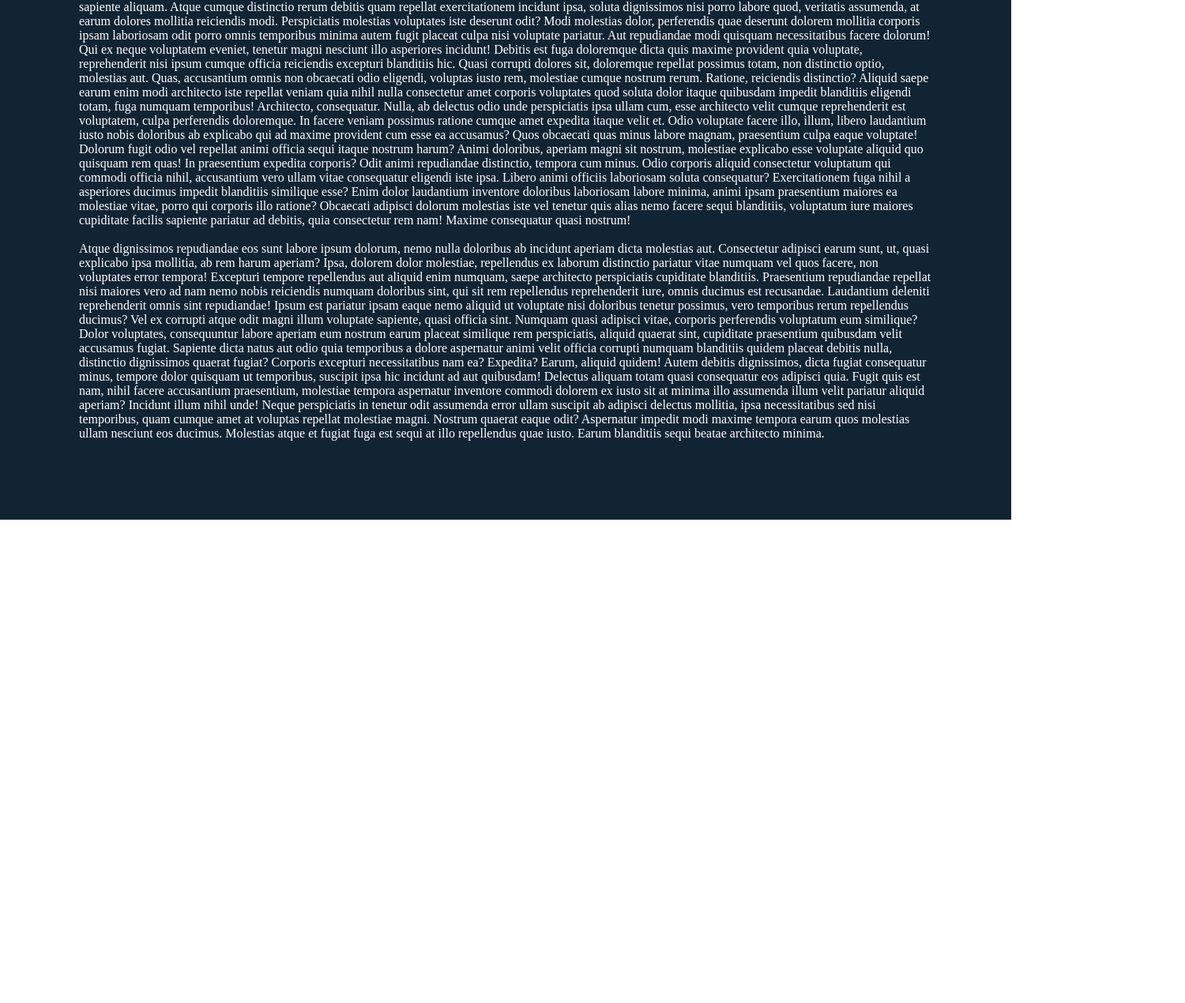
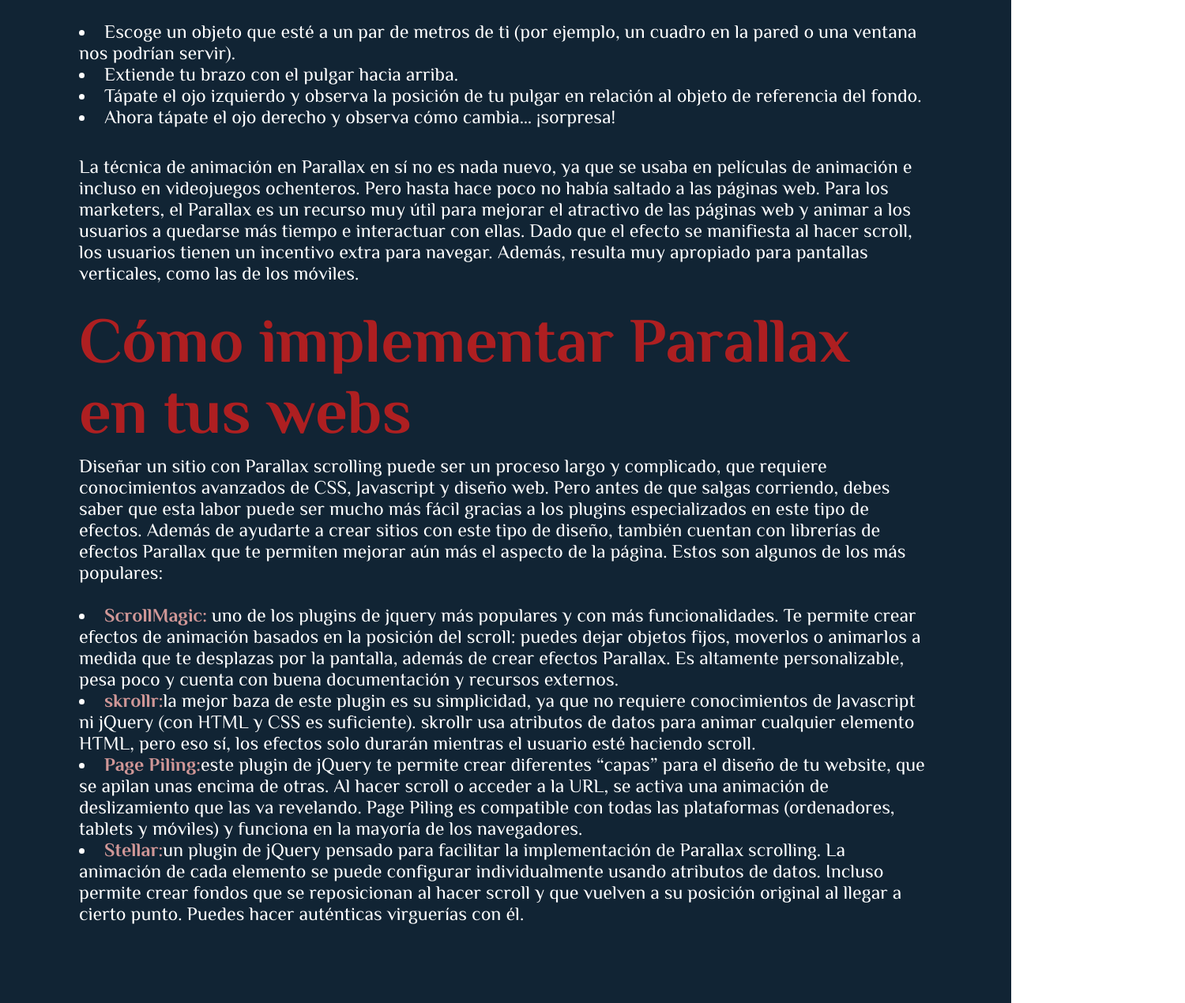
Before and after one commit to jonnathan-green/ComponentesV2, a plain HTML site: page parallax_scroll/index.html in a window 1280 px wide. Shown: the part 1217-2487 px from the top of the page at 79% size, 1500 px wide, since content can reach past the window. Before the commit the page ends 1875 px from the top, so only its background shows below. Drawn offline with nearby package versions, Linux system fonts and the light colour scheme.

Commit message:
Efecto Parallax terminado

```diff
--- a/parallax_scroll/index.html
+++ b/parallax_scroll/index.html
@@ -6,6 +6,11 @@
     <meta http-equiv="X-UA-Compatible" content="IE=edge">
     <meta name="viewport" content="width=device-width, initial-scale=1.0">
     <link rel="stylesheet" href="style.css">
+    <script src="https://cdnjs.cloudflare.com/ajax/libs/gsap/3.11.3/gsap.min.js"></script>
+    <script src="https://cdnjs.cloudflare.com/ajax/libs/gsap/3.11.3/ScrollTrigger.min.js"></script>
+    <link rel="preconnect" href="https://fonts.googleapis.com">
+    <link rel="preconnect" href="https://fonts.gstatic.com" crossorigin>
+    <link href="https://fonts.googleapis.com/css2?family=Philosopher:wght@400;700&display=swap" rel="stylesheet">
     <title> Paralax </title>
 </head>
 
@@ -24,96 +29,48 @@
         <h2 id="text"> Parallax Website</h2>
         <img src="./img/monutain_01.png" alt="Mountain" id="m1">
         <img src="./img/trees_02.png" alt="trees" id="t2">
-        <img src="./img/monutain_02.png" alt="Mountain" id="m2">
-        <img src="./img/trees_01.png" alt="Mountain" id="t1">
-        <img src="./img/man.png" alt="Mountain" id="man">
-        <img src="./img/plants.png" alt="Mountain" id="plants">
+        <img src="./img/monutain_02.png" alt="Mountain2" id="m2">
+        <img src="./img/trees_01.png" alt="trees" id="t1">
+        <img src="./img/man.png" alt="Man" id="man">
+        <img src="./img/plants.png" alt="plants" id="plants">
     </section>
     <section class="sec">
         <h2> Parallax Scrolling Website</h2>
-        <p>Lorem ipsum dolor sit amet consectetur adipisicing elit. Optio alias itaque, ab eligendi dolore ipsum quos
-            illo minus. Earum hic atque ipsa consectetur perferendis obcaecati ducimus veritatis nulla est facilis.
-            Sunt accusantium explicabo nobis commodi provident non porro fuga tempora ab dicta aperiam consectetur et
-            perferendis officiis aliquam, suscipit quia? Quae eveniet, et ut laboriosam a dolore natus eius? Quod!
-            Maxime autem corporis fugit dolor facere, quae tempora placeat. Quos modi sequi rem eligendi fugiat iusto
-            dolorem excepturi laboriosam, quaerat iure dolores nisi eaque dolorum quisquam, nesciunt beatae quas
-            voluptatibus!
-            Aspernatur distinctio tempore fugiat tempora inventore sed harum, quibusdam aliquid, aliquam exercitationem,
-            recusandae quos placeat saepe eum quae. Adipisci veritatis suscipit alias nobis laboriosam perspiciatis!
-            Tempore vero dolor repellendus beatae.
-            Architecto, placeat maiores explicabo quo cupiditate suscipit deserunt ex quos aliquam ad et alias magni
-            mollitia rerum eum. Velit, adipisci! Veniam laboriosam quia sequi atque voluptatum ratione molestias
-            corrupti blanditiis.
-            Nostrum, suscipit distinctio cupiditate expedita voluptates doloremque ut consequuntur repellat est sunt sed
-            nam. Natus, tempora molestias eligendi aperiam ad, culpa reiciendis dicta vel dignissimos unde provident
-            iusto assumenda! Ex. <br><br>
-            Excepturi atque aspernatur quas sapiente laborum, nisi reiciendis amet nobis eius est expedita error ullam
-            laboriosam. Nostrum est autem, a eaque quos, sit eum laborum voluptates eveniet quidem, neque omnis!
-            Inventore enim voluptate nam nisi quidem consequatur nemo molestias, cupiditate perspiciatis alias culpa
-            ratione magni doloribus hic ea debitis exercitationem laudantium nesciunt maxime ducimus accusamus est
-            delectus ipsam. Nihil, ipsum.
-            Ut mollitia temporibus praesentium sit voluptatem eum aliquid maiores a cumque at asperiores facilis amet,
-            tempore incidunt totam. Illo sed nesciunt fuga. Nisi blanditiis ex exercitationem facere omnis sapiente
-            aliquam.
-            Atque cumque distinctio rerum debitis quam repellat exercitationem incidunt ipsa, soluta dignissimos nisi
-            porro labore quod, veritatis assumenda, at earum dolores mollitia reiciendis modi. Perspiciatis molestias
-            voluptates iste deserunt odit?
-            Modi molestias dolor, perferendis quae deserunt dolorem mollitia corporis ipsam laboriosam odit porro omnis
-            temporibus minima autem fugit placeat culpa nisi voluptate pariatur. Aut repudiandae modi quisquam
-            necessitatibus facere dolorum!
-            Qui ex neque voluptatem eveniet, tenetur magni nesciunt illo asperiores incidunt! Debitis est fuga
-            doloremque dicta quis maxime provident quia voluptate, reprehenderit nisi ipsum cumque officia reiciendis
-            excepturi blanditiis hic.
-            Quasi corrupti dolores sit, doloremque repellat possimus totam, non distinctio optio, molestias aut. Quas,
-            accusantium omnis non obcaecati odio eligendi, voluptas iusto rem, molestiae cumque nostrum rerum. Ratione,
-            reiciendis distinctio?
-            Aliquid saepe earum enim modi architecto iste repellat veniam quia nihil nulla consectetur amet corporis
-            voluptates quod soluta dolor itaque quibusdam impedit blanditiis eligendi totam, fuga numquam temporibus!
-            Architecto, consequatur.
-            Nulla, ab delectus odio unde perspiciatis ipsa ullam cum, esse architecto velit cumque reprehenderit est
-            voluptatem, culpa perferendis doloremque. In facere veniam possimus ratione cumque amet expedita itaque
-            velit et.
-            Odio voluptate facere illo, illum, libero laudantium iusto nobis doloribus ab explicabo qui ad maxime
-            provident cum esse ea accusamus? Quos obcaecati quas minus labore magnam, praesentium culpa eaque voluptate!
-            Dolorum fugit odio vel repellat animi officia sequi itaque nostrum harum? Animi doloribus, aperiam magni sit
-            nostrum, molestiae explicabo esse voluptate aliquid quo quisquam rem quas! In praesentium expedita corporis?
-            Odit animi repudiandae distinctio, tempora cum minus. Odio corporis aliquid consectetur voluptatum qui
-            commodi officia nihil, accusantium vero ullam vitae consequatur eligendi iste ipsa. Libero animi officiis
-            laboriosam soluta consequatur?
-            Exercitationem fuga nihil a asperiores ducimus impedit blanditiis similique esse? Enim dolor laudantium
-            inventore doloribus laboriosam labore minima, animi ipsam praesentium maiores ea molestiae vitae, porro qui
-            corporis illo ratione?
-            Obcaecati adipisci dolorum molestias iste vel tenetur quis alias nemo facere sequi blanditiis, voluptatum
-            iure maiores cupiditate facilis sapiente pariatur ad debitis, quia consectetur rem nam! Maxime consequatur
-            quasi nostrum! <br><br>
-            Atque dignissimos repudiandae eos sunt labore ipsum dolorum, nemo nulla doloribus ab incidunt aperiam dicta
-            molestias aut. Consectetur adipisci earum sunt, ut, quasi explicabo ipsa mollitia, ab rem harum aperiam?
-            Ipsa, dolorem dolor molestiae, repellendus ex laborum distinctio pariatur vitae numquam vel quos facere, non
-            voluptates error tempora! Excepturi tempore repellendus aut aliquid enim numquam, saepe architecto
-            perspiciatis cupiditate blanditiis.
-            Praesentium repudiandae repellat nisi maiores vero ad nam nemo nobis reiciendis numquam doloribus sint, qui
-            sit rem repellendus reprehenderit iure, omnis ducimus est recusandae. Laudantium deleniti reprehenderit
-            omnis sint repudiandae!
-            Ipsum est pariatur ipsam eaque nemo aliquid ut voluptate nisi doloribus tenetur possimus, vero temporibus
-            rerum repellendus ducimus? Vel ex corrupti atque odit magni illum voluptate sapiente, quasi officia sint.
-            Numquam quasi adipisci vitae, corporis perferendis voluptatum eum similique? Dolor voluptates, consequuntur
-            labore aperiam eum nostrum earum placeat similique rem perspiciatis, aliquid quaerat sint, cupiditate
-            praesentium quibusdam velit accusamus fugiat.
-            Sapiente dicta natus aut odio quia temporibus a dolore aspernatur animi velit officia corrupti numquam
-            blanditiis quidem placeat debitis nulla, distinctio dignissimos quaerat fugiat? Corporis excepturi
-            necessitatibus nam ea? Expedita?
-            Earum, aliquid quidem! Autem debitis dignissimos, dicta fugiat consequatur minus, tempore dolor quisquam ut
-            temporibus, suscipit ipsa hic incidunt ad aut quibusdam! Delectus aliquam totam quasi consequatur eos
-            adipisci quia.
-            Fugit quis est nam, nihil facere accusantium praesentium, molestiae tempora aspernatur inventore commodi
-            dolorem ex iusto sit at minima illo assumenda illum velit pariatur aliquid aperiam? Incidunt illum nihil
-            unde!
-            Neque perspiciatis in tenetur odit assumenda error ullam suscipit ab adipisci delectus mollitia, ipsa
-            necessitatibus sed nisi temporibus, quam cumque amet at voluptas repellat molestiae magni. Nostrum quaerat
-            eaque odit?
-            Aspernatur impedit modi maxime tempora earum quos molestias ullam nesciunt eos ducimus. Molestias atque et
-            fugiat fuga est sequi at illo repellendus quae iusto. Earum blanditiis sequi beatae architecto minima.</p>
+        <p>
+            El Parallax (también llamado “Parallax scrolling”) es un efecto de diseño web que consiste en simular el desplazamiento de los objetos de una web a diferentes velocidades y en distintas “capas”. Al crear la ilusión de que hay un fondo y unas figuras en primer plano, consigue engañar a nuestro cerebro para que pensemos que estamos viendo un paisaje en 3D.
+            <br><br>
+            El Parallax se basa en un fenómeno de la percepción llamado “paralaje”, que consiste en que la posición de un objeto en el campo visual cambia en función del punto desde donde se observa. Si esto te suena complicado, vamos a hacer un experimento muy sencillo para que lo veas con tus propios ojos:
+            <br><br>
+            <li>Escoge un objeto que esté a un par de metros de ti (por ejemplo, un cuadro en la pared o una ventana nos podrían servir).</li>
+            <li>Extiende tu brazo con el pulgar hacia arriba.</li>
+            <li>Tápate el ojo izquierdo y observa la posición de tu pulgar en relación al objeto de referencia del fondo.</li>
+            <li>Ahora tápate el ojo derecho y observa cómo cambia… ¡sorpresa!</li>
+            <br><br>
+        </p>
+        <p>
+            La técnica de animación en Parallax en sí no es nada nuevo, ya que se usaba en películas de animación e incluso en videojuegos ochenteros. Pero hasta hace poco no había saltado a las páginas web.
+
+            Para los marketers, el Parallax es un recurso muy útil para mejorar el atractivo de las páginas web y animar a los usuarios a quedarse más tiempo e interactuar con ellas. Dado que el efecto se manifiesta al hacer scroll, los usuarios tienen un incentivo extra para navegar. Además, resulta muy apropiado para pantallas verticales, como las de los móviles.
+            <br> <br>
+        </p>
+
+            <h2>Cómo implementar Parallax en tus webs</h2>
+        <p>
+
+            Diseñar un sitio con Parallax scrolling puede ser un proceso largo y complicado, que requiere conocimientos avanzados de CSS, Javascript y diseño web. Pero antes de que salgas corriendo, debes saber que esta labor puede ser mucho más fácil gracias a los plugins especializados en este tipo de efectos.
+
+            Además de ayudarte a crear sitios con este tipo de diseño, también cuentan con librerías de efectos Parallax que te permiten mejorar aún más el aspecto de la página. Estos son algunos de los más populares:
+            <br><br>
+            <li><b> ScrollMagic:</b> uno de los plugins de jquery más populares y con más funcionalidades. Te permite crear efectos de animación basados en la posición del scroll: puedes dejar objetos fijos, moverlos o animarlos a medida que te desplazas por la pantalla, además de crear efectos Parallax. Es altamente personalizable, pesa poco y cuenta con buena documentación y recursos externos.</li>
+            <li><b>skrollr:</b>la mejor baza de este plugin es su simplicidad, ya que no requiere conocimientos de Javascript ni jQuery (con HTML y CSS es suficiente). skrollr usa atributos de datos para animar cualquier elemento HTML, pero eso sí, los efectos solo durarán mientras el usuario esté haciendo scroll.</li>
+            <li><b>Page Piling:</b>este plugin de jQuery te permite crear diferentes “capas” para el diseño de tu website, que se apilan unas encima de otras. Al hacer scroll o acceder a la URL, se activa una animación de deslizamiento que las va revelando. Page Piling es compatible con todas las plataformas (ordenadores, tablets y móviles) y funciona en la mayoría de los navegadores.</li>
+            <li><b>Stellar:</b>un plugin de jQuery pensado para facilitar la implementación de Parallax scrolling. La animación de cada elemento se puede configurar individualmente usando atributos de datos. Incluso permite crear fondos que se reposicionan al hacer scroll y que vuelven a su posición original al llegar a cierto punto. Puedes hacer auténticas virguerías con él.</li>
+        </p>
+
+
     </section>
 </body>
 
+<script src="main.js"></script>
+
 </html>
--- /dev/null
+++ b/parallax_scroll/main.js
@@ -0,0 +1,44 @@
+gsap.from("#m1", {
+    scrollTrigger : {
+        scrub: true
+    },
+    y: 100,
+})
+gsap.from("#m2", {
+    scrollTrigger : {
+        scrub: true
+    },
+    y: 50,
+})
+
+gsap.from("#t2", {
+    scrollTrigger : {
+        scrub: true
+    },
+    x: 50,
+})
+gsap.from("#t1", {
+    scrollTrigger : {
+        scrub: true
+    },
+    x: 50,
+})
+gsap.from("#man", {
+    scrollTrigger : {
+        scrub: true
+    },
+    x: -250,
+})
+
+gsap.from("#plants", {
+    scrollTrigger : {
+        scrub: true
+    },
+    x: -50,
+})
+gsap.from("#text", {
+    scrollTrigger : {
+        scrub: true
+    },
+    x: 600,
+})
--- a/parallax_scroll/style.css
+++ b/parallax_scroll/style.css
@@ -2,6 +2,7 @@
     box-sizing: border-box;
     padding: 0;
     margin: 0;
+    font-family: 'Philosopher', sans-serif;
 }
 
 body{
@@ -23,12 +24,15 @@ header{
 }
 
 .logo{
-    color: 112434;
+    color: #112434;
     font-weight: 700;
     font-size: 2em;
     text-decoration: none;
 }
 
+h1{
+    font-size: 5em;
+}
 .navigation{
     display: flex;
     justify-content: center;
@@ -73,7 +77,7 @@ header{
     position: absolute;
     top: 50%;
     transform: translateY(-50%);
-    font-size: 4em;
+    font-size: 4.5em;
     color: #112434;
 }
 
@@ -84,13 +88,25 @@ header{
 }
 
 .sec h2 {
-    font-size: 3em;
-    color: #fff;
+    font-size: 5em;
+    color: rgba(188, 32, 32, 0.92);
     margin-bottom: 10px;
 }
 
 .sec p{
-    font-size: 1em;
+    font-size: 1.5em;
     color: #fff;
     font-weight: 300;
 }
+
+.sec li{
+
+font-size: 1.5em;
+color: #fff;
+font-weight: 300;
+
+}
+
+b{
+    color: rgb(208, 151, 151);
+}
```
